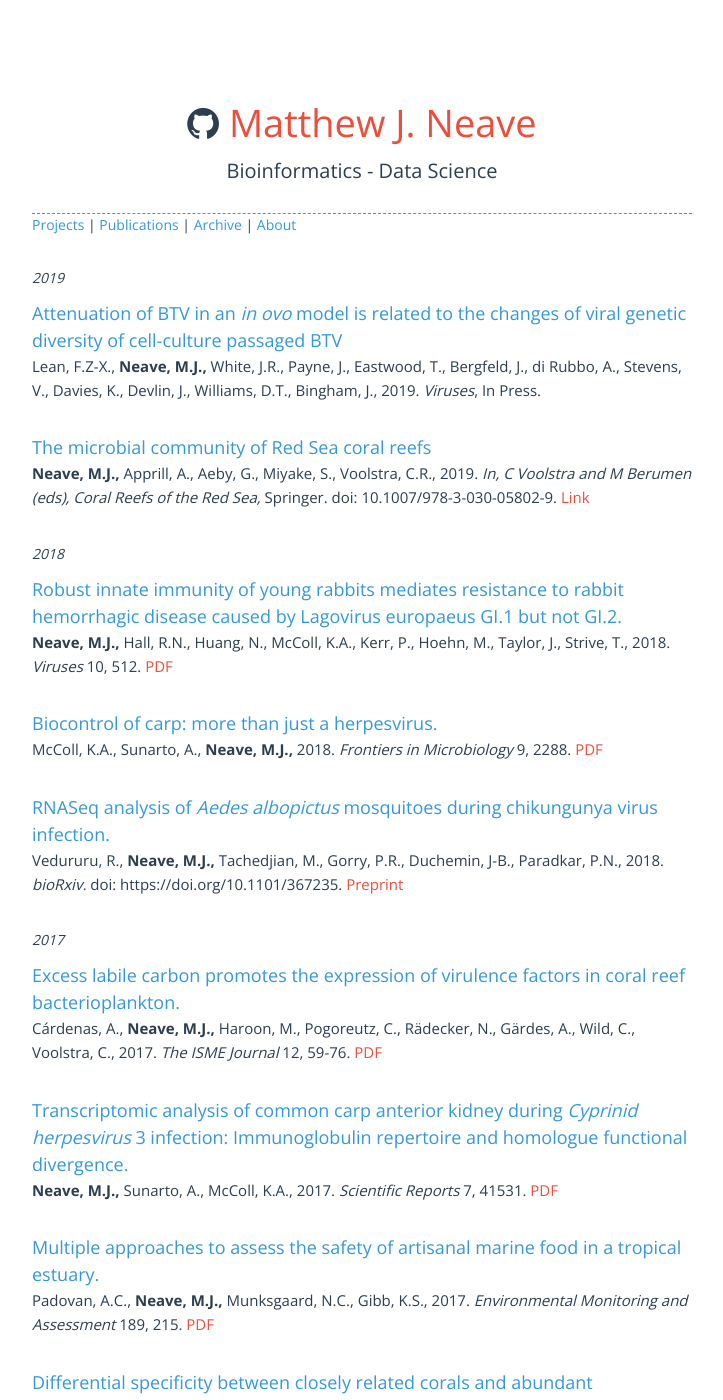
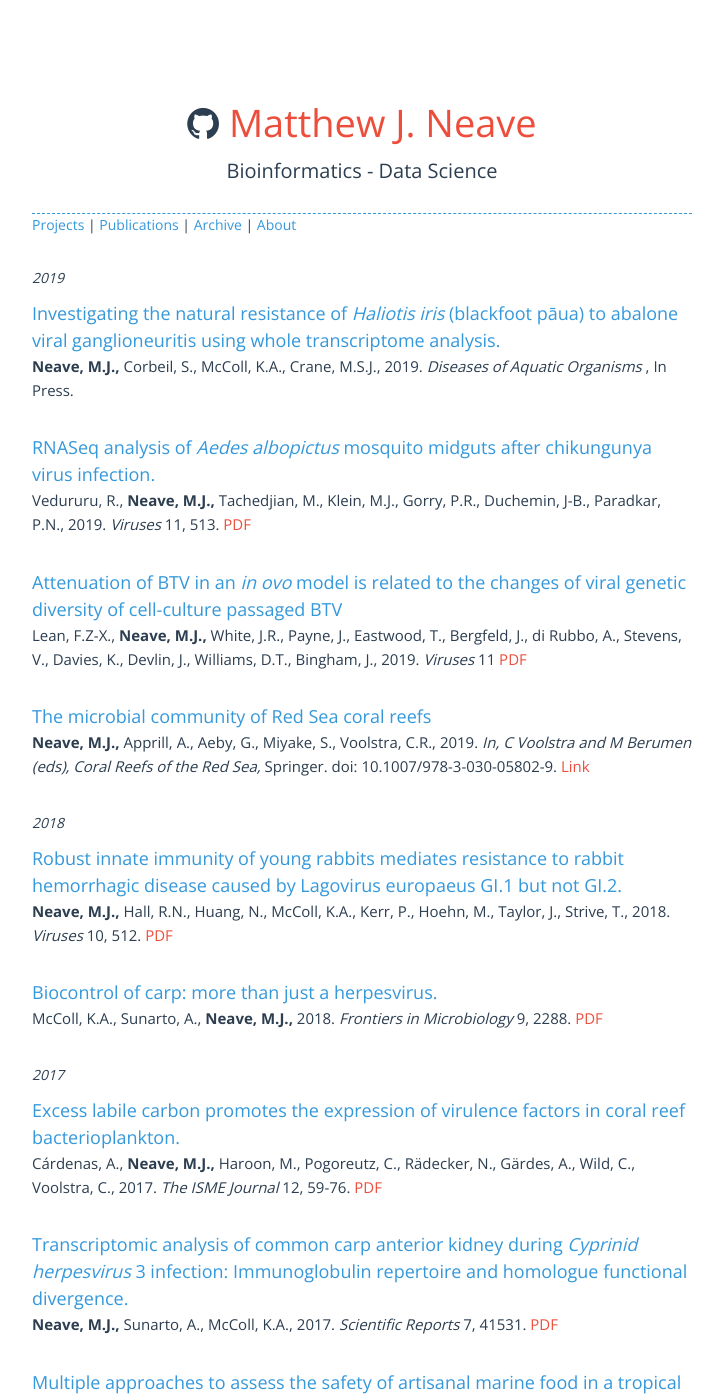
Before and after one commit to neavemj/neavemj.github.io, a Jekyll site: the page built from publications.html, in a window 1280 px wide and 1400 px high. Shown: the whole window, without its empty margins (278-1001 px from the left). Built offline with Jekyll 4.4.1, drawn with Linux system fonts in a browser that asks for light colours; nearby versions of some CDN libraries; comment, search, counter and statistics services are not loaded.

Commit message:
Fabian and Ravi new papers

```diff
--- a/publications.html
+++ b/publications.html
@@ -9,8 +9,20 @@ layout: default
 
 	  <p id="year">2019</p>
 
+	  <h1bl>Investigating the natural resistance of <i>Haliotis iris</i> (blackfoot pāua) to abalone viral ganglioneuritis using whole transcriptome analysis.</h1bl>
+	  <p><b>Neave, M.J., </b>Corbeil, S., McColl, K.A., Crane, M.S.J., 2019. <i>Diseases of Aquatic Organisms</i> , In Press.
+	  </p>
+      <br>
+
+	  <h1bl>RNASeq analysis of <i>Aedes albopictus</i> mosquito midguts after chikungunya virus infection.</h1bl>
+	  <p>Vedururu, R., <b>Neave, M.J., </b>Tachedjian, M., Klein, M.J., Gorry, P.R., Duchemin, J-B., Paradkar, P.N., 2019. <i>Viruses</i> 11, 513.
+	  <a id="pdf-pubs" href=/pdfs/Vedururu_et_al-2019-Viruses.pdf>PDF</a>
+	  </p>
+      <br>
+
 	  <h1bl>Attenuation of BTV in an <i>in ovo</i> model is related to the changes of viral genetic diversity of cell-culture passaged BTV</h1bl>
-	  <p>Lean, F.Z-X., <b>Neave, M.J., </b>White, J.R., Payne, J., Eastwood, T., Bergfeld, J., di Rubbo, A., Stevens, V., Davies, K., Devlin, J., Williams, D.T., Bingham, J., 2019. <i>Viruses</i>, In Press.
+	  <p>Lean, F.Z-X., <b>Neave, M.J., </b>White, J.R., Payne, J., Eastwood, T., Bergfeld, J., di Rubbo, A., Stevens, V., Davies, K., Devlin, J., Williams, D.T., Bingham, J., 2019. <i>Viruses</i> 11
+	  <a id="pdf-pubs" href=/pdfs/Lean_et_al-2019-Viruses.pdf>PDF</a>
 	  </p>
       <br>
 
@@ -31,12 +43,6 @@ layout: default
       <h1bl>Biocontrol of carp: more than just a herpesvirus.</h1bl>
 	  <p>McColl, K.A., Sunarto, A., <b>Neave, M.J., </b>2018. <i>Frontiers in Microbiology</i> 9, 2288.
 	  <a id="pdf-pubs" href=/pdfs/McColl_et_al-2018-Frontiers.pdf>PDF</a>
-	  </p>
-      <br>
-
-	  <h1bl>RNASeq analysis of <i>Aedes albopictus</i> mosquitoes during chikungunya virus infection.</h1bl>
-	  <p>Vedururu, R., <b>Neave, M.J., </b>Tachedjian, M., Gorry, P.R., Duchemin, J-B., Paradkar, P.N., 2018. <i>bioRxiv.</i> doi: https://doi.org/10.1101/367235.
-	  <a id="pdf-pubs" href="https://www.biorxiv.org/content/early/2018/07/11/367235">Preprint</a>
 	  </p>
       <br>
 
```
Also changed, not shown: 2 other files.
